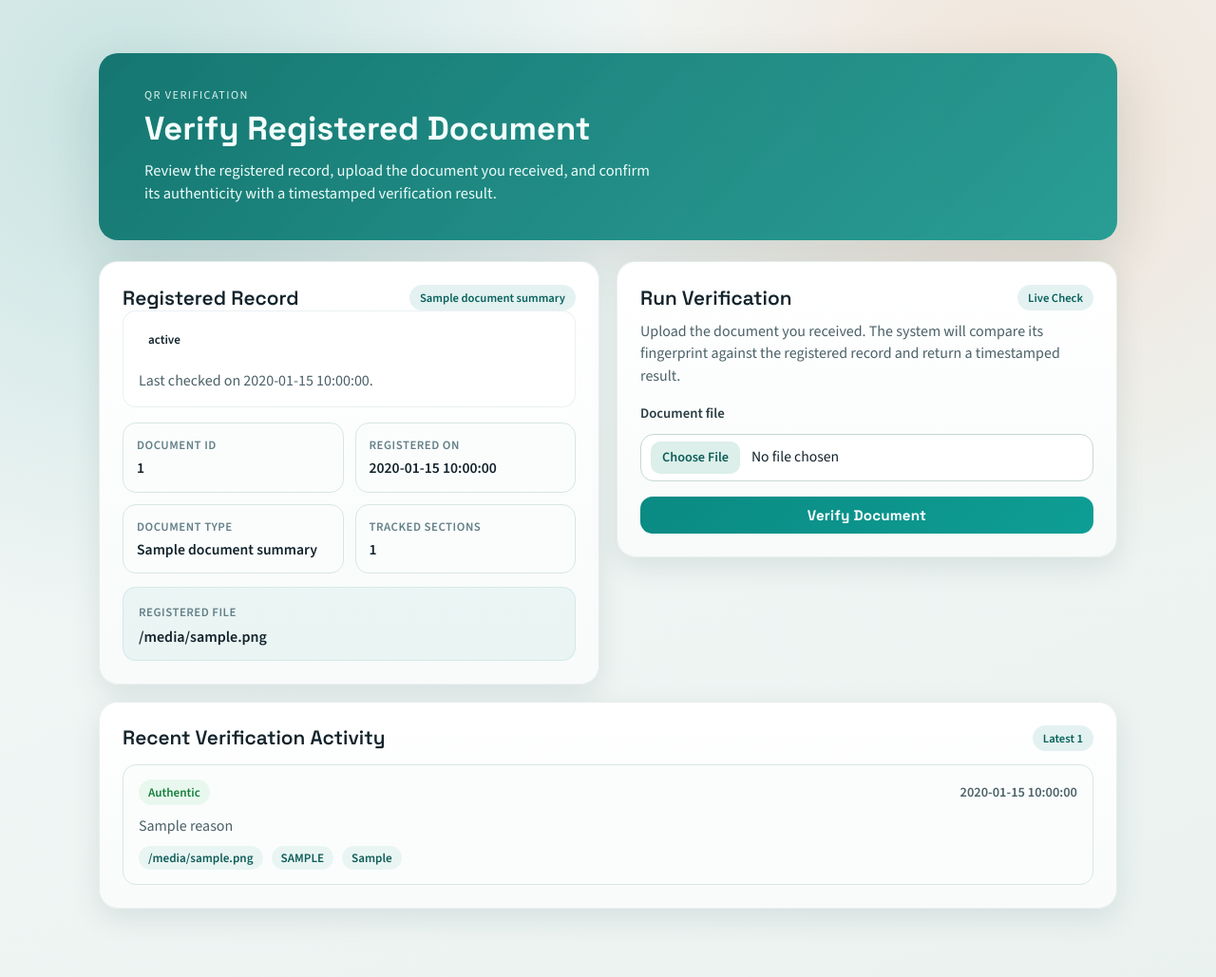
After one commit to aaronvmeprathu/OnlineDocumentAuthenticity, a Flask app: template templates/qr_verify.html in a window 1280 px wide. The commit adds this page. Shown: the whole page at 95% size. Run offline with Flask 3, Linux system fonts and the light colour scheme; the template is opened without the code that fills it: most values are stand-ins (such as "Sample title", 1, 10 or a date in 2020).

Commit message:
Enhance QR verification experience

```diff
--- a/app.py
+++ b/app.py
@@ -22,6 +22,8 @@ BASE_DIR = os.path.dirname(os.path.abspath(__file__))
 DEFAULT_STORAGE_ROOT = BASE_DIR
 STATIC_FOLDER = os.path.join(BASE_DIR, "static")
 TIMESTAMP_FORMAT = "%Y-%m-%d %H:%M:%S"
+RECENT_VERIFICATION_LIMIT = 5
+MAX_VERIFICATION_HISTORY = 25
 
 DOCUMENT_TYPE_BY_EXTENSION = {
     "pdf": "pdf",
@@ -134,6 +136,16 @@ def detect_document_type(filename):
     """Map a filename to one of our supported document types."""
     extension = get_file_extension(filename)
     return DOCUMENT_TYPE_BY_EXTENSION.get(extension)
+
+
+def format_document_type_label(document_type):
+    """Format a document type for human-readable UI labels."""
+    labels = {
+        "pdf": "PDF",
+        "docx": "DOCX",
+        "image": "Image",
+    }
+    return labels.get(document_type, (document_type or "Unknown").upper())
 
 
 def get_uploaded_file_from_request():
@@ -276,6 +288,92 @@ def get_record_document_type(record):
     return inferred_type or "pdf"
 
 
+def get_record_verification_history(record):
+    """Read verification history safely from a saved record."""
+    history = record.get("verification_history", [])
+    return history if isinstance(history, list) else []
+
+
+def build_document_summary(doc_id, record):
+    """Build a compact summary used on the QR verification page."""
+    verification_history = get_record_verification_history(record)
+    last_verification = verification_history[-1] if verification_history else None
+    document_type = get_record_document_type(record)
+
+    return {
+        "document_id": doc_id,
+        "filename": record.get("filename", "Unknown document"),
+        "doc_type": document_type,
+        "doc_type_label": format_document_type_label(document_type),
+        "registered_at": record.get("uploaded_at", "Unknown"),
+        "section_count": len(get_record_hashes(record)),
+        "last_verified_at": (last_verification or {}).get("verified_at"),
+        "last_verification_status": (last_verification or {}).get("status"),
+        "last_verification_reason": (last_verification or {}).get("reason"),
+    }
+
+
+def get_recent_verifications(record, limit=RECENT_VERIFICATION_LIMIT):
+    """Return the newest verification attempts first."""
+    history = get_record_verification_history(record)
+    return list(reversed(history[-limit:]))
+
+
+def create_verification_event(
+    verification_mode,
+    uploaded_filename,
+    uploaded_doc_type,
+    verification_result,
+):
+    """Create a saved verification history event."""
+    return {
+        "verified_at": datetime.now().strftime(TIMESTAMP_FORMAT),
+        "status": verification_result.get("status", "Unknown"),
+        "reason": verification_result.get("reason"),
+        "verification_mode": verification_mode,
+        "uploaded_filename": uploaded_filename,
+        "uploaded_doc_type": uploaded_doc_type,
+        "modified_sections": verification_result.get("modified_pages", []),
+    }
+
+
+def store_verification_event(
+    registered_documents,
+    doc_id,
+    verification_mode,
+    uploaded_filename,
+    uploaded_doc_type,
+    verification_result,
+):
+    """Persist a verification attempt against a matched registered record."""
+    record = registered_documents.get(doc_id)
+    if record is None:
+        return
+
+    verification_history = get_record_verification_history(record)
+    verification_history.append(
+        create_verification_event(
+            verification_mode=verification_mode,
+            uploaded_filename=uploaded_filename,
+            uploaded_doc_type=uploaded_doc_type,
+            verification_result=verification_result,
+        )
+    )
+    record["verification_history"] = verification_history[-MAX_VERIFICATION_HISTORY:]
+    save_registered_documents(registered_documents)
+
+
+def attach_document_context(response_payload, registered_documents, doc_id):
+    """Attach saved record details to a verification response."""
+    record = registered_documents.get(doc_id)
+    if record is None:
+        return response_payload
+
+    response_payload["document_summary"] = build_document_summary(doc_id, record)
+    response_payload["recent_verifications"] = get_recent_verifications(record)
+    return response_payload
+
+
 def find_best_document_match(current_hashes, registered_documents, document_type):
     """Find the closest saved record for an uploaded document."""
     best_document_id = None
@@ -394,13 +492,13 @@ def verify_using_document_id(doc_id, file_path, uploaded_doc_type, registered_do
         document_type=registered_doc_type,
     )
 
-    return jsonify({
+    return {
         "verification_mode": "document-id",
         "uploaded_doc_type": uploaded_doc_type,
         "registered_doc_type": registered_doc_type,
         "matched_document_id": doc_id,
         "verification_result": verification_result,
-    })
+    }
 
 
 def verify_using_auto_match(file_path, uploaded_doc_type, registered_documents):
@@ -424,7 +522,7 @@ def verify_using_auto_match(file_path, uploaded_doc_type, registered_documents):
             registered_documents[matched_document_id]
         )
 
-    return jsonify(response_payload)
+    return response_payload
 
 
 @app.route("/test-hash")
@@ -498,7 +596,7 @@ def verify_document_route():
     if not uploaded_doc_type:
         return error_response(f"Supported file types: {SUPPORTED_TYPES_LABEL}", 400)
 
-    file_path, _, _ = save_uploaded_file(uploaded_file)
+    file_path, original_filename, _ = save_uploaded_file(uploaded_file)
     registered_documents = load_registered_documents()
 
     if not registered_documents:
@@ -506,33 +604,70 @@ def verify_document_route():
 
     try:
         if requested_doc_id:
-            return verify_using_document_id(
+            response_payload = verify_using_document_id(
                 doc_id=requested_doc_id,
                 file_path=file_path,
                 uploaded_doc_type=uploaded_doc_type,
                 registered_documents=registered_documents,
             )
-
-        return verify_using_auto_match(
-            file_path=file_path,
-            uploaded_doc_type=uploaded_doc_type,
-            registered_documents=registered_documents,
-        )
+        else:
+            response_payload = verify_using_auto_match(
+                file_path=file_path,
+                uploaded_doc_type=uploaded_doc_type,
+                registered_documents=registered_documents,
+            )
     except ValueError as exc:
         return error_response(str(exc), 400)
+
+    if not isinstance(response_payload, dict):
+        return response_payload
+
+    response_payload["uploaded_filename"] = original_filename
+    response_payload["verification_timestamp"] = datetime.now().strftime(TIMESTAMP_FORMAT)
+
+    matched_document_id = response_payload.get("matched_document_id")
+    if matched_document_id:
+        store_verification_event(
+            registered_documents=registered_documents,
+            doc_id=matched_document_id,
+            verification_mode=response_payload["verification_mode"],
+            uploaded_filename=original_filename,
+            uploaded_doc_type=uploaded_doc_type,
+            verification_result=response_payload["verification_result"],
+        )
+        attach_document_context(
+            response_payload=response_payload,
+            registered_documents=registered_documents,
+            doc_id=matched_document_id,
+        )
+
+    return jsonify(response_payload)
 
 
 @app.route("/qr-verify/<doc_id>")
 def qr_verify_page(doc_id):
-    """Show a tiny upload form for QR-based verification."""
-    return f"""
-    <h2>QR Document Verification</h2>
-    <form action="{url_for('verify_document_route')}" method="post" enctype="multipart/form-data">
-        <input type="hidden" name="doc_id" value="{doc_id}">
-        <input type="file" name="file" accept="{UPLOAD_ACCEPT_ATTR}" required />
-        <button type="submit">Verify Document</button>
-    </form>
-    """
+    """Render the full QR verification experience for one document."""
+    registered_documents = load_registered_documents()
+    record = registered_documents.get(doc_id)
+
+    if record is None:
+        return render_template(
+            "qr_verify.html",
+            document_summary=None,
+            doc_id=doc_id,
+            recent_verifications=[],
+            upload_accept_attr=UPLOAD_ACCEPT_ATTR,
+            verify_action=url_for("verify_document_route"),
+        ), 404
+
+    return render_template(
+        "qr_verify.html",
+        document_summary=build_document_summary(doc_id, record),
+        doc_id=doc_id,
+        recent_verifications=get_recent_verifications(record),
+        upload_accept_attr=UPLOAD_ACCEPT_ATTR,
+        verify_action=url_for("verify_document_route"),
+    )
 
 
 @app.route("/qr-code/<path:filename>")
--- /dev/null
+++ b/static/qr_verify.js
@@ -0,0 +1,191 @@
+const qrVerifyForm = document.getElementById("qr-verify-form");
+const qrVerifyButton = document.getElementById("qr-verify-submit");
+const qrAlert = document.getElementById("qr-alert");
+const qrResult = document.getElementById("qr-result");
+const qrHistoryList = document.getElementById("qr-history-list");
+const qrHistoryBadge = document.getElementById("qr-history-badge");
+const qrCurrentStatus = document.getElementById("qr-current-status");
+const qrStatusNote = document.getElementById("qr-status-note");
+
+function escapeHtml(value) {
+    return String(value)
+        .replaceAll("&", "&amp;")
+        .replaceAll("<", "&lt;")
+        .replaceAll(">", "&gt;")
+        .replaceAll('"', "&quot;")
+        .replaceAll("'", "&#039;");
+}
+
+function getStatusClass(status) {
+    const normalizedStatus = String(status || "unknown").toLowerCase();
+    return ["authentic", "tampered", "unknown"].includes(normalizedStatus)
+        ? normalizedStatus
+        : "unknown";
+}
+
+function humanizeVerificationMode(mode) {
+    const modeLabels = {
+        "document-id": "QR record match",
+        "auto-match": "Auto match"
+    };
+    return modeLabels[mode] || mode || "Unknown";
+}
+
+function toggleLoading(button, isLoading, label) {
+    if (!button) return;
+    button.disabled = isLoading;
+    button.textContent = isLoading ? `${label}...` : label;
+}
+
+function showAlert(type, message) {
+    if (!qrAlert) return;
+    qrAlert.className = `alert ${type}`;
+    qrAlert.textContent = message;
+}
+
+function hideAlert() {
+    if (!qrAlert) return;
+    qrAlert.className = "alert hidden";
+    qrAlert.textContent = "";
+}
+
+function renderDocumentSummary(summary) {
+    if (!summary || !qrCurrentStatus || !qrStatusNote) return;
+
+    const latestStatus = summary.last_verification_status || "Awaiting Verification";
+    qrCurrentStatus.className = `status ${getStatusClass(latestStatus)}`;
+    qrCurrentStatus.textContent = latestStatus;
+    qrStatusNote.textContent = summary.last_verified_at
+        ? `Last checked on ${summary.last_verified_at}.`
+        : "No verification attempts have been recorded yet.";
+}
+
+function renderHistoryItem(item) {
+    const status = item.status || "Unknown";
+    const reason = item.reason || "Verification completed.";
+    const modifiedSections = Array.isArray(item.modified_sections) ? item.modified_sections : [];
+    const modifiedChip = modifiedSections.length
+        ? `<span class="chip">Modified: ${escapeHtml(modifiedSections.join(", "))}</span>`
+        : "";
+
+    return `
+        <article class="history-item">
+            <div class="history-item-head">
+                <span class="status ${getStatusClass(status)}">${escapeHtml(status)}</span>
+                <span class="history-time">${escapeHtml(item.verified_at || "-")}</span>
+            </div>
+            <p class="history-reason">${escapeHtml(reason)}</p>
+            <div class="meta-row">
+                <span class="chip">${escapeHtml(item.uploaded_filename || "Unknown file")}</span>
+                <span class="chip">${escapeHtml(String(item.uploaded_doc_type || "unknown").toUpperCase())}</span>
+                <span class="chip">${escapeHtml(humanizeVerificationMode(item.verification_mode))}</span>
+                ${modifiedChip}
+            </div>
+        </article>
+    `;
+}
+
+function renderHistory(history) {
+    if (!qrHistoryList) return;
+
+    if (!Array.isArray(history) || !history.length) {
+        qrHistoryList.innerHTML = "<p class=\"empty-state\">No verification attempts have been recorded for this document yet.</p>";
+        if (qrHistoryBadge) {
+            qrHistoryBadge.textContent = "Latest 0";
+        }
+        return;
+    }
+
+    qrHistoryList.innerHTML = history.map(renderHistoryItem).join("");
+    if (qrHistoryBadge) {
+        qrHistoryBadge.textContent = `Latest ${history.length}`;
+    }
+}
+
+function renderResult(payload) {
+    if (!qrResult) return;
+
+    const result = payload.verification_result || {};
+    const status = result.status || "Unknown";
+    const reason = result.reason || "Verification completed.";
+    const modifiedSections = Array.isArray(result.modified_pages) ? result.modified_pages : [];
+    const modifiedSectionHtml = modifiedSections.length
+        ? `
+            <p class="result-copy">Modified sections detected:</p>
+            <div class="meta-row">
+                ${modifiedSections.map((sectionName) => `<span class="chip">${escapeHtml(sectionName)}</span>`).join("")}
+            </div>
+        `
+        : "";
+
+    qrResult.innerHTML = `
+        <h3>Verification Result</h3>
+        <div class="result-head">
+            <span class="status ${getStatusClass(status)}">${escapeHtml(status)}</span>
+            <span class="result-time">${escapeHtml(payload.verification_timestamp || "-")}</span>
+        </div>
+        <p class="result-copy">${escapeHtml(reason)}</p>
+        <div class="detail-grid compact-grid">
+            <div class="detail-card">
+                <span class="detail-label">Uploaded File</span>
+                <strong class="detail-value">${escapeHtml(payload.uploaded_filename || "-")}</strong>
+            </div>
+            <div class="detail-card">
+                <span class="detail-label">Uploaded Type</span>
+                <strong class="detail-value">${escapeHtml(String(payload.uploaded_doc_type || "-").toUpperCase())}</strong>
+            </div>
+            <div class="detail-card">
+                <span class="detail-label">Matched Record</span>
+                <strong class="detail-value">${escapeHtml(payload.matched_document_id || "-")}</strong>
+            </div>
+            <div class="detail-card">
+                <span class="detail-label">Verification Mode</span>
+                <strong class="detail-value">${escapeHtml(humanizeVerificationMode(payload.verification_mode))}</strong>
+            </div>
+        </div>
+        ${modifiedSectionHtml}
+    `;
+
+    qrResult.classList.remove("hidden");
+}
+
+async function parseJsonResponse(response) {
+    let data = {};
+    try {
+        data = await response.json();
+    } catch {
+        data = {};
+    }
+
+    if (!response.ok) {
+        throw new Error(data.error || "Verification request failed.");
+    }
+
+    return data;
+}
+
+if (qrVerifyForm) {
+    qrVerifyForm.addEventListener("submit", async (event) => {
+        event.preventDefault();
+        hideAlert();
+
+        const formData = new FormData(qrVerifyForm);
+
+        try {
+            toggleLoading(qrVerifyButton, true, "Verifying");
+            const response = await fetch(qrVerifyForm.action, {
+                method: "POST",
+                body: formData
+            });
+            const payload = await parseJsonResponse(response);
+            renderResult(payload);
+            renderDocumentSummary(payload.document_summary);
+            renderHistory(payload.recent_verifications);
+            showAlert("success", "Verification completed successfully.");
+        } catch (error) {
+            showAlert("error", error.message);
+        } finally {
+            toggleLoading(qrVerifyButton, false, "Verify Document");
+        }
+    });
+}
--- a/static/styles.css
+++ b/static/styles.css
@@ -116,6 +116,10 @@ h2 {
     line-height: 1.45;
 }
 
+.panel-copy.compact {
+    margin-bottom: 0;
+}
+
 form {
     display: grid;
     gap: 12px;
@@ -202,6 +206,10 @@ button:disabled {
     gap: 12px;
 }
 
+.qr-grid {
+    align-items: start;
+}
+
 .alert,
 .result-card {
     background: #fff;
@@ -232,6 +240,28 @@ button:disabled {
 .result-card h3 {
     margin: 0 0 10px;
     font: 600 1.08rem/1.2 "Space Grotesk", sans-serif;
+}
+
+.result-head,
+.history-item-head {
+    display: flex;
+    justify-content: space-between;
+    align-items: center;
+    gap: 12px;
+    flex-wrap: wrap;
+}
+
+.result-time,
+.history-time {
+    color: var(--ink-soft);
+    font-size: 0.9rem;
+    font-weight: 600;
+}
+
+.result-copy {
+    margin: 12px 0 0;
+    color: var(--ink-soft);
+    line-height: 1.5;
 }
 
 .meta-row {
@@ -298,6 +328,97 @@ button:disabled {
     padding: 7px;
 }
 
+.status-block {
+    display: grid;
+    gap: 8px;
+    padding: 16px;
+    border-radius: var(--radius-md);
+    background: rgba(255, 255, 255, 0.72);
+    border: 1px solid rgba(18, 85, 80, 0.08);
+    margin-bottom: 16px;
+}
+
+.detail-grid {
+    display: grid;
+    grid-template-columns: repeat(2, minmax(0, 1fr));
+    gap: 12px;
+}
+
+.compact-grid {
+    margin-top: 14px;
+}
+
+.detail-card {
+    display: grid;
+    gap: 5px;
+    padding: 14px;
+    border-radius: var(--radius-md);
+    background: #fbfdfd;
+    border: 1px solid #d8e7e4;
+}
+
+.detail-label {
+    font-size: 0.8rem;
+    font-weight: 700;
+    letter-spacing: 0.04em;
+    text-transform: uppercase;
+    color: #648088;
+}
+
+.detail-value {
+    font: 600 0.98rem/1.35 "Source Sans 3", sans-serif;
+    color: var(--ink);
+    word-break: break-word;
+}
+
+.record-note {
+    margin-top: 14px;
+    padding: 14px 16px;
+    border-radius: var(--radius-md);
+    background: rgba(10, 138, 131, 0.06);
+    border: 1px solid rgba(10, 138, 131, 0.1);
+}
+
+.record-filename {
+    margin: 6px 0 0;
+    font-size: 1rem;
+    font-weight: 600;
+    color: var(--ink);
+    word-break: break-word;
+}
+
+.verification-history {
+    margin-top: 18px;
+}
+
+.history-list {
+    display: grid;
+    gap: 12px;
+    margin-top: 14px;
+}
+
+.history-item {
+    padding: 15px 16px;
+    border-radius: var(--radius-md);
+    background: #fbfdfd;
+    border: 1px solid #d8e7e4;
+}
+
+.history-reason {
+    margin: 10px 0 0;
+    color: var(--ink-soft);
+    line-height: 1.5;
+}
+
+.empty-state {
+    margin: 0;
+    padding: 18px;
+    border-radius: var(--radius-md);
+    background: #fbfdfd;
+    border: 1px dashed #cfdedb;
+    color: var(--ink-soft);
+}
+
 .hidden {
     display: none;
 }
@@ -325,6 +446,10 @@ button:disabled {
     .panel {
         padding: 18px;
     }
+
+    .detail-grid {
+        grid-template-columns: 1fr;
+    }
 }
 
 @keyframes fade-up {
--- /dev/null
+++ b/templates/qr_verify.html
@@ -0,0 +1,155 @@
+<!DOCTYPE html>
+<html lang="en">
+<head>
+    <meta charset="UTF-8" />
+    <meta name="viewport" content="width=device-width, initial-scale=1.0" />
+    <title>QR Document Verification</title>
+    <link rel="preconnect" href="https://fonts.googleapis.com" />
+    <link rel="preconnect" href="https://fonts.gstatic.com" crossorigin />
+    <link href="https://fonts.googleapis.com/css2?family=Space+Grotesk:wght@500;600;700&family=Source+Sans+3:wght@400;500;600&display=swap" rel="stylesheet" />
+    <link rel="stylesheet" href="{{ url_for('static', filename='styles.css') }}" />
+</head>
+<body>
+    <main class="shell">
+        <header class="hero">
+            <p class="eyebrow">QR Verification</p>
+            <h1>Verify Registered Document</h1>
+            <p class="subtitle">
+                Review the registered record, upload the document you received, and confirm its authenticity with
+                a timestamped verification result.
+            </p>
+        </header>
+
+        <section class="panel-grid qr-grid">
+            <article class="panel">
+                <div class="panel-head">
+                    <h2>Registered Record</h2>
+                    <span class="badge">
+                        {% if document_summary %}
+                            {{ document_summary.doc_type_label }}
+                        {% else %}
+                            Unknown
+                        {% endif %}
+                    </span>
+                </div>
+
+                {% if document_summary %}
+                    <div class="status-block">
+                        <span
+                            id="qr-current-status"
+                            class="status {% if document_summary.last_verification_status %}{{ document_summary.last_verification_status|lower }}{% else %}unknown{% endif %}"
+                        >
+                            {{ document_summary.last_verification_status or "Awaiting Verification" }}
+                        </span>
+                        <p id="qr-status-note" class="panel-copy compact">
+                            {% if document_summary.last_verified_at %}
+                                Last checked on {{ document_summary.last_verified_at }}.
+                            {% else %}
+                                No verification attempts have been recorded yet.
+                            {% endif %}
+                        </p>
+                    </div>
+
+                    <div class="detail-grid">
+                        <div class="detail-card">
+                            <span class="detail-label">Document ID</span>
+                            <strong class="detail-value">{{ document_summary.document_id }}</strong>
+                        </div>
+                        <div class="detail-card">
+                            <span class="detail-label">Registered On</span>
+                            <strong class="detail-value">{{ document_summary.registered_at }}</strong>
+                        </div>
+                        <div class="detail-card">
+                            <span class="detail-label">Document Type</span>
+                            <strong class="detail-value">{{ document_summary.doc_type_label }}</strong>
+                        </div>
+                        <div class="detail-card">
+                            <span class="detail-label">Tracked Sections</span>
+                            <strong class="detail-value">{{ document_summary.section_count }}</strong>
+                        </div>
+                    </div>
+
+                    <div class="record-note">
+                        <span class="detail-label">Registered File</span>
+                        <p class="record-filename">{{ document_summary.filename }}</p>
+                    </div>
+                {% else %}
+                    <div class="alert error">
+                        This QR code points to an unknown or unavailable document ID: <strong>{{ doc_id }}</strong>
+                    </div>
+                {% endif %}
+            </article>
+
+            <article class="panel">
+                <div class="panel-head">
+                    <h2>Run Verification</h2>
+                    <span class="badge">Live Check</span>
+                </div>
+
+                {% if document_summary %}
+                    <p class="panel-copy">
+                        Upload the document you received. The system will compare its fingerprint against the
+                        registered record and return a timestamped result.
+                    </p>
+                    <form
+                        id="qr-verify-form"
+                        action="{{ verify_action }}"
+                        method="post"
+                        enctype="multipart/form-data"
+                        novalidate
+                    >
+                        <input type="hidden" name="doc_id" value="{{ doc_id }}" />
+                        <label for="qr-verify-file">Document file</label>
+                        <input
+                            id="qr-verify-file"
+                            type="file"
+                            name="file"
+                            accept="{{ upload_accept_attr }}"
+                            required
+                        />
+                        <button id="qr-verify-submit" type="submit">Verify Document</button>
+                    </form>
+                {% else %}
+                    <p class="panel-copy">
+                        Verification is unavailable because this document record could not be found.
+                    </p>
+                {% endif %}
+
+                <div id="qr-alert" class="alert hidden"></div>
+                <article id="qr-result" class="result-card hidden"></article>
+            </article>
+        </section>
+
+        <section class="panel verification-history">
+            <div class="panel-head">
+                <h2>Recent Verification Activity</h2>
+                <span id="qr-history-badge" class="badge">Latest {{ recent_verifications|length if recent_verifications else 0 }}</span>
+            </div>
+            <div id="qr-history-list" class="history-list">
+                {% if recent_verifications %}
+                    {% for item in recent_verifications %}
+                        <article class="history-item">
+                            <div class="history-item-head">
+                                <span class="status {{ item.status|lower }}">{{ item.status }}</span>
+                                <span class="history-time">{{ item.verified_at }}</span>
+                            </div>
+                            <p class="history-reason">
+                                {{ item.reason or "Verification completed successfully." }}
+                            </p>
+                            <div class="meta-row">
+                                <span class="chip">{{ item.uploaded_filename }}</span>
+                                <span class="chip">{{ item.uploaded_doc_type|upper }}</span>
+                                <span class="chip">{{ item.verification_mode }}</span>
+                            </div>
+                        </article>
+                    {% endfor %}
+                {% else %}
+                    <p class="empty-state">No verification attempts have been recorded for this document yet.</p>
+                {% endif %}
+            </div>
+        </section>
+    </main>
+
+    <script src="{{ url_for('static', filename='qr_verify.js') }}"></script>
+</body>
+</html>
```
